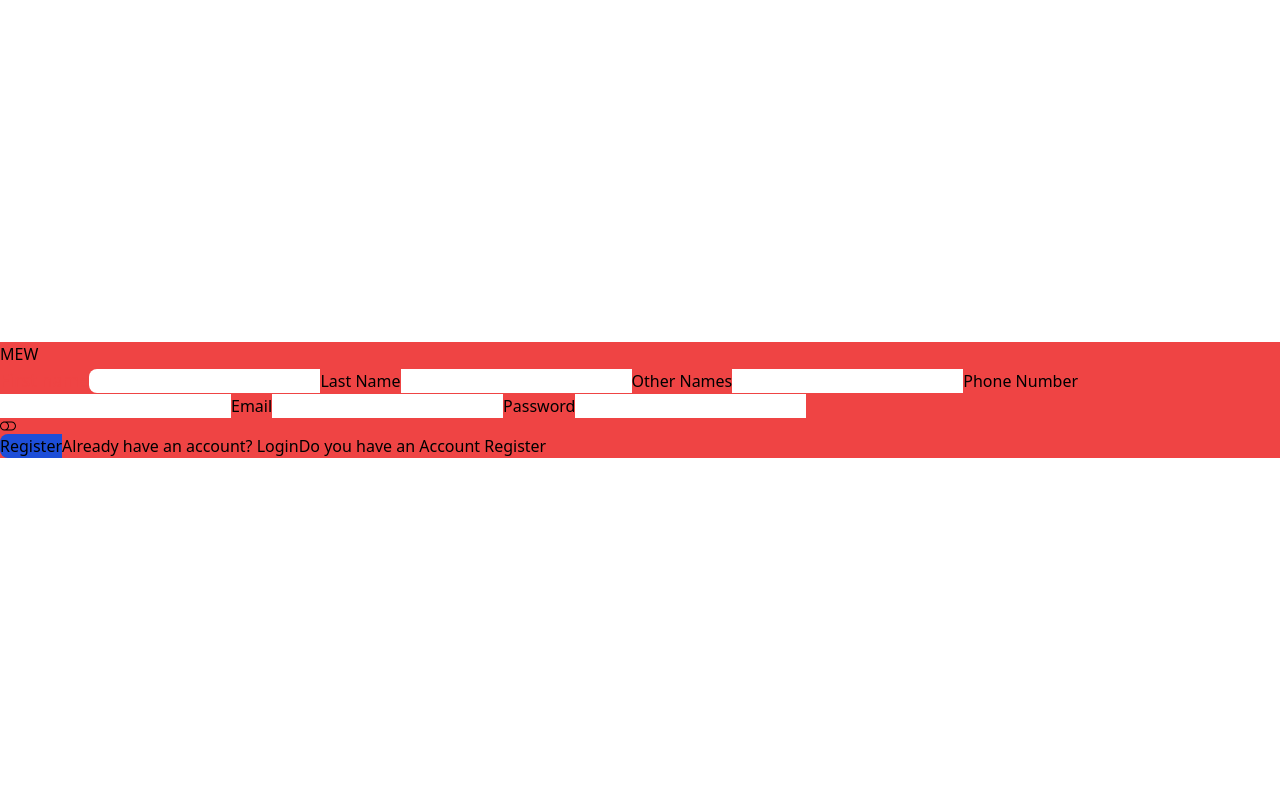
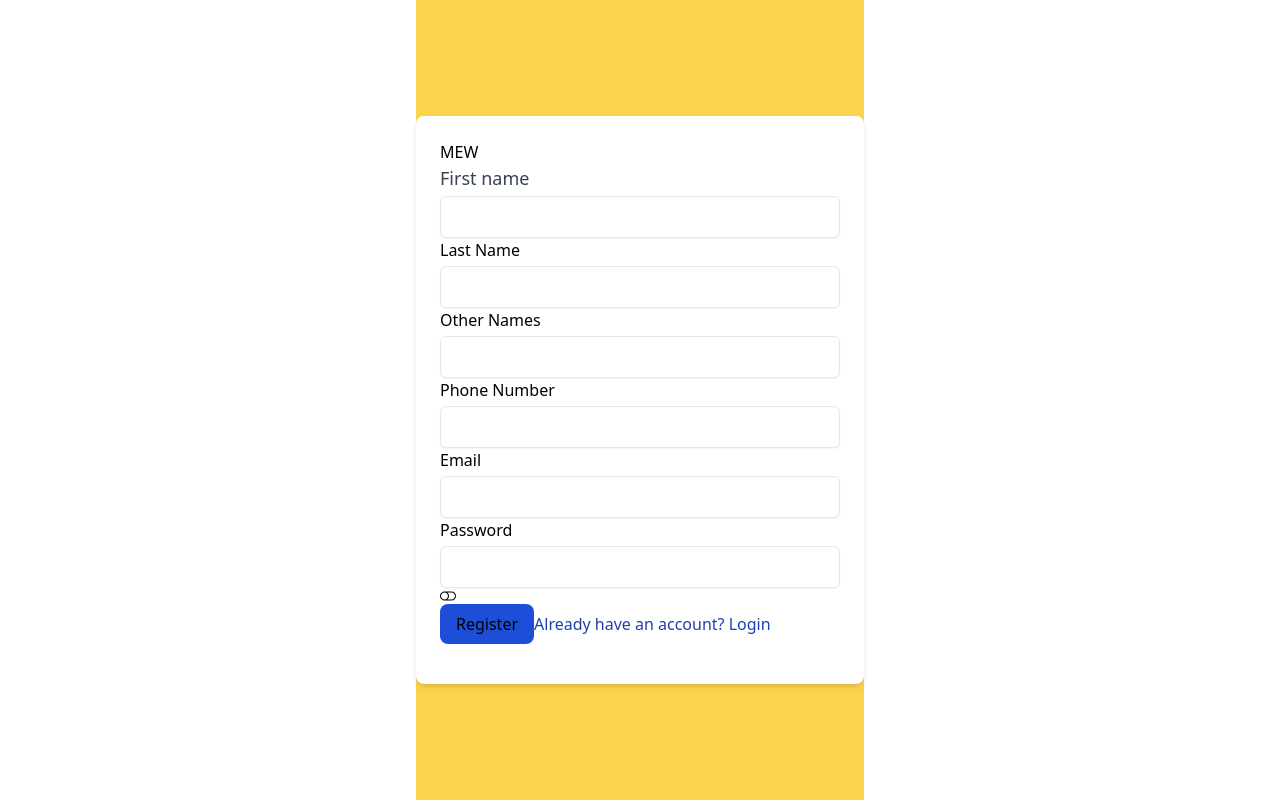
Before and after one commit to pironoid14/Authenticator-app, a React (Vite) app: page /register in a window 1280 px wide. Built offline with nearby package versions, Linux system fonts and the light colour scheme.

Commit message:
changes made to register

```diff
--- a/src/Pages/register.tsx
+++ b/src/Pages/register.tsx
@@ -31,42 +31,43 @@
     }
   };
   return (
-    <div className="bg-red-500 grid place-content-center">
+    <div className="bg-amber-300 flex justify-center items-center min-h-screen">
+      <div className="w-full max-w-md bg-white rounded-lg p-6 shadow-md">
       <h1>MEW</h1>
-      <form action="" onSubmit={handleRegister}>
-        <div>
-          <label htmlFor="" className="text-lg text-red-500">First name</label>
-          <input type="text" name="" className="rounded-s-lg" value={name}
+      <form action="" onSubmit={handleRegister} className="space-y-4">
+        <div className="mb-4">
+          <label htmlFor=""  className="block text-lg text-gray-700">First name</label>
+          <input type="text" name=""  className="rounded-md shadow-sm w-full border focus:outline-none focus:ring mt-1 focus:border-blue-500 px-3 py-2" value={name}
             onChange={(e) => setName(e.target.value)}
           />
           {errors.name && <p>{errors.name}</p>}
 
           <label htmlFor="">Last Name</label>
-          <input type="text" name="" value={name}
+          <input type="text" name="" className="rounded-md shadow-sm w-full border focus:outline-none focus:ring mt-1 focus:border-blue-500 px-3 py-2" value={name}
             onChange={(e) => setName(e.target.value)}
           />
           {errors.name && <p>{errors.name}</p>}
 
           <label htmlFor="">Other Names</label>
-          <input type="text" name="" value={name}
+          <input type="text" name="" className="rounded-md shadow-sm w-full border focus:outline-none focus:ring mt-1 focus:border-blue-500 px-3 py-2" value={name}
             onChange={(e) => setName(e.target.value)}
           />
           {errors.name && <p>{errors.name}</p>}
 
           <label htmlFor="">Phone Number</label>
-          <input type="number" name="" id="" value={number}
+          <input type="number" name="" id="" className="rounded-md shadow-sm w-full border focus:outline-none focus:ring mt-1 focus:border-blue-500 px-3 py-2" value={number}
             onChange={(e) => setNumber(e.target.value)}
           />
           {errors.number && <p>{errors.number}</p>}
 
           <label htmlFor="">Email</label>
-          <input type="email" name="email" id="" value={email}
+          <input type="email" name="email" id="" className="rounded-md shadow-sm w-full border focus:outline-none focus:ring mt-1 focus:border-blue-500 px-3 py-2" value={email}
             onChange={(e) => setEmail(e.target.value)}
           />
           {errors.email && <p>{errors.email}</p>}
 
           <label htmlFor="">Password</label>
-          <input type="password" name="" id="" value={password}
+          <input type="password" name="" id="" className="rounded-md shadow-sm w-full border focus:outline-none focus:ring mt-1 focus:border-blue-500 px-3 py-2" value={password}
             onChange={(e) => setPassword(e.target.value)}
           />
           {errors.password && <p>{errors.password}</p>}
@@ -75,12 +76,13 @@
             <LiaToggleOffSolid />
           </div>
 
-          <button type="button" onClick={handleRegister} className=" bg-blue-700 rounded-s-lg ">Register</button>
-          <Link to="/login">Already have an account? Login</Link>
-          <Link to="/register">Do you have an Account Register</Link>
+          <button type="button" onClick={handleRegister} className=" bg-blue-700 rounded-lg px-4 py-2 hover:bg-stone-600 ">Register</button>
+          <Link to="/login" className="text-blue-800">Already have an account? Login</Link>
+
           <Link to = "/Home"></Link>
         </div>
       </form>
+      </div>
     </div>
   )
 }
```
